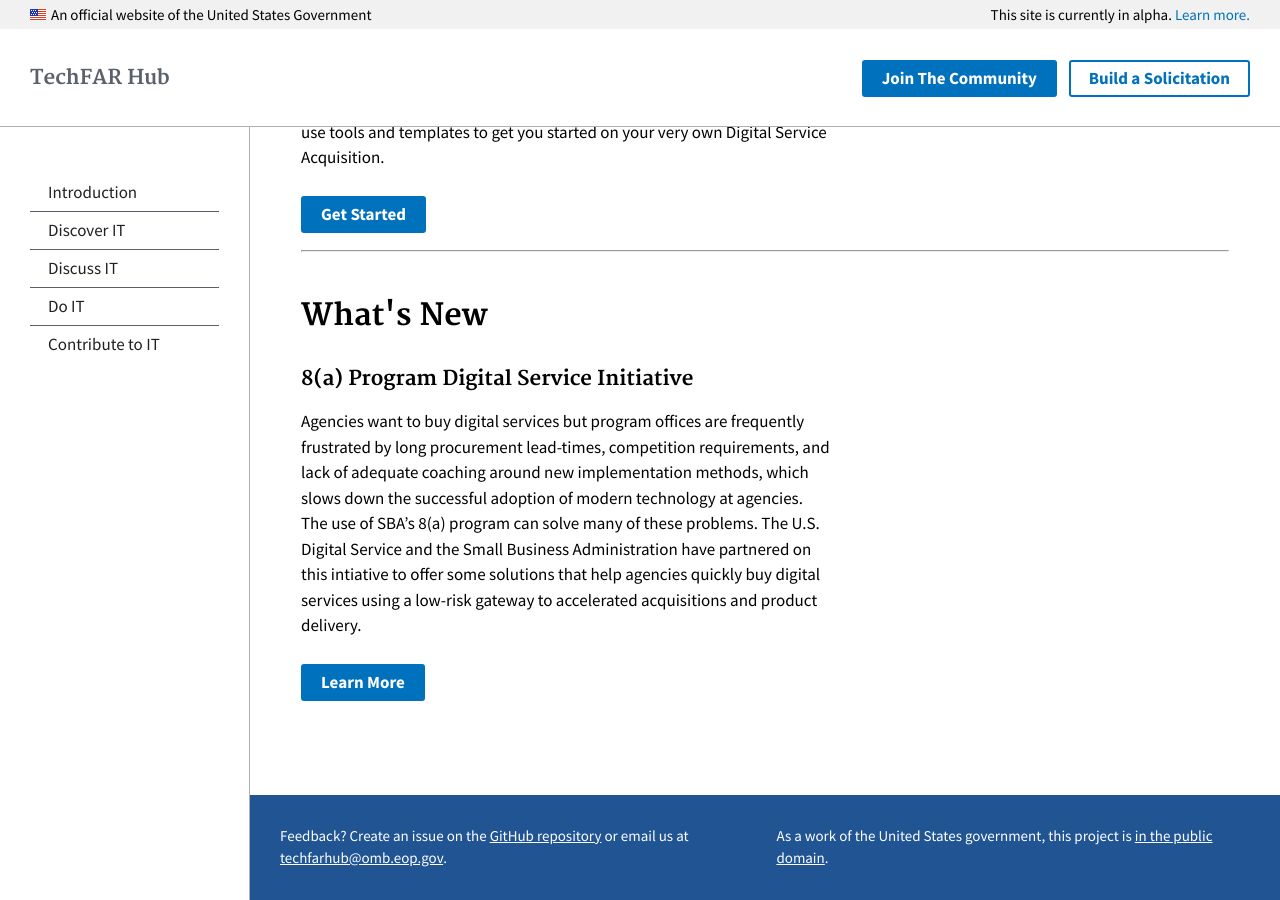
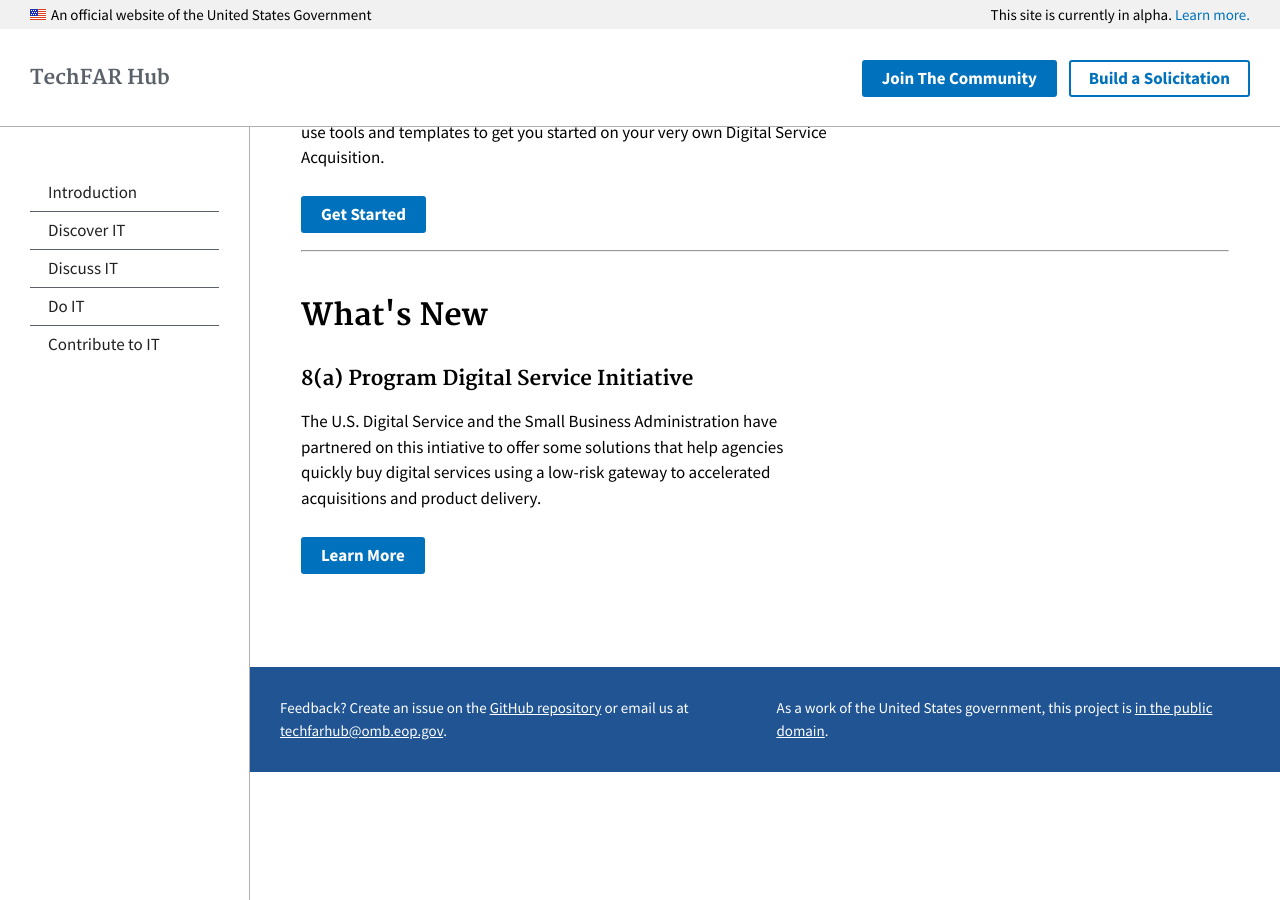
Before and after one commit to usds/techfar-hub, a Jekyll site: the page built from index.html, in a window 1280 px wide and 900 px high, scrolled down 560 px. Built offline with Jekyll 4.4.1, drawn with Linux system fonts in a browser that asks for light colours; after the commit the page ends 1332 px from its top, so only the background shows below that.

Commit message:
Editing 8a Digital Service blurb
Reducing the amount of content.

```diff
--- a/index.html
+++ b/index.html
@@ -17,6 +17,6 @@ lead: The TechFAR Hub provides resources to apply industry best practices to the
 
 <h3>8(a) Program Digital Service Initiative</h3>
 
-<p>Agencies want to buy digital services but program offices are frequently frustrated by long procurement lead-times, competition requirements, and lack of adequate coaching around new implementation methods, which slows down the successful adoption of modern technology at agencies. The use of SBA’s 8(a) program can solve many of these problems. The U.S. Digital Service and the Small Business Administration have partnered on this intiative to offer some solutions that help agencies quickly buy digital services using a low-risk gateway to accelerated acquisitions and product delivery.</p>
+<p>The U.S. Digital Service and the Small Business Administration have partnered on this intiative to offer some solutions that help agencies quickly buy digital services using a low-risk gateway to accelerated acquisitions and product delivery.</p>
 
 <a class="usa-button" type="button" href="do-IT/SBA_8a/">Learn More</a>
```
